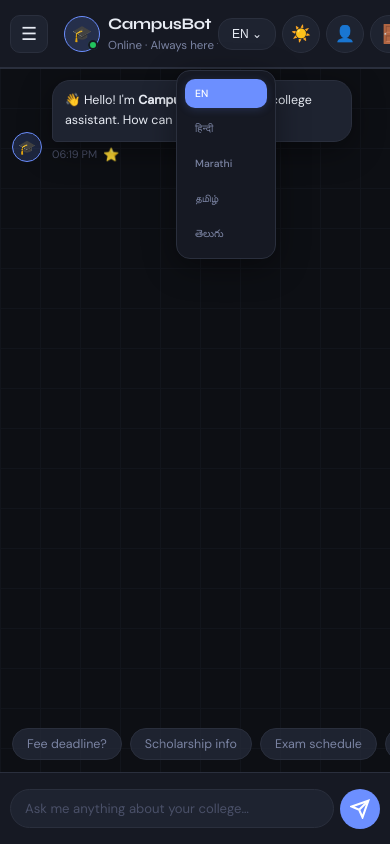
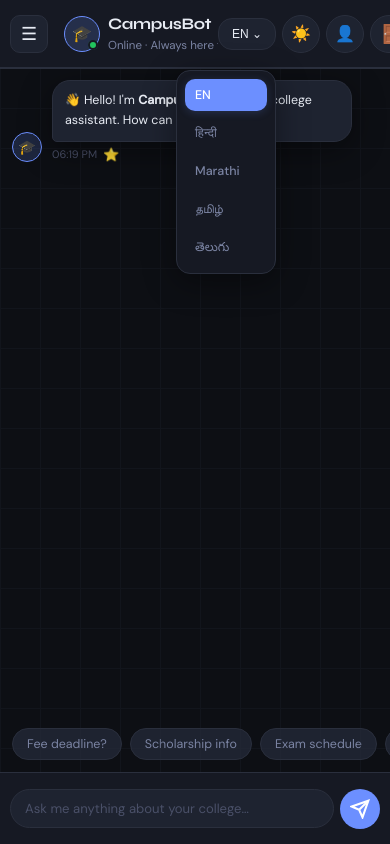
Before and after one commit to choubeysamarth5-collab/campus_bot_ml, a website: page frontend/index.html in a window 390 px wide. Both pictures are taken after a click on the button "EN ⌄". Drawn offline with Linux system fonts and the light colour scheme.

Commit message:
improve mobile language dropdown ui

```diff
--- a/frontend/css/style.css
+++ b/frontend/css/style.css
@@ -1535,33 +1535,41 @@ select.form-control option {
     font-size: 0.75rem;
   }
 
- .lang-menu {
+.lang-menu {
 
     position: fixed;
 
     top: 70px;
 
-    right: 12px;
-
-    min-width: 120px;
+    right: 82px;
+
+    min-width: 90px;
 
     background: var(--surface);
 
     border: 1px solid var(--border);
 
-    border-radius: 14px;
-
-    padding: 8px;
+    border-radius: 12px;
+
+    padding: 6px;
 
     display: none;
 
     flex-direction: column;
 
-    gap: 6px;
+    gap: 4px;
 
     z-index: 999999;
 
     box-shadow: var(--shadow);
+}
+.lang-menu .lang-btn {
+
+    padding: 6px 8px;
+
+    font-size: 0.78rem;
+
+    border-radius: 10px;
 }
 
   .admin-link {
```
